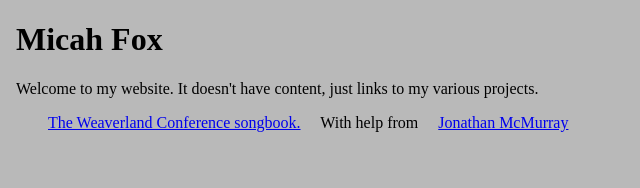
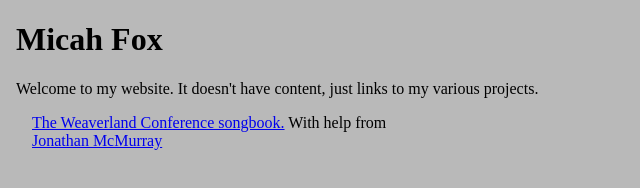
Before and after one commit to randomfox/randomfox.github.io, a plain HTML site: page index.html in a window 1280 px wide. Shown: the whole page, without its empty margins (0-640 px from the left). Drawn offline with Linux system fonts and the light colour scheme.

Commit message:
testing padding

```diff
--- a/index.html
+++ b/index.html
@@ -10,11 +10,8 @@
       font-size: 12pt;
       margin-left: 1em;
     }
-    a {
-      padding: 1em;
-    }
     #second {
-      padding-top: 10em;
+      padding-top: 5em;
     }
     ul {
       padding-left: 1em;
@@ -27,7 +24,7 @@
     Welcome to my website. It doesn't have content, just links to my various projects.
   </p>
   <ul>
-    <li><a href="https://songbook.micahfox.dev">The Weaverland Conference songbook.</a> With help from <a id="second" href="https://github.com/Jonathannathaokay">Jonathan McMurray</a></li>
+    <li><a href="https://songbook.micahfox.dev">The Weaverland Conference songbook.</a> With help from <br><a id="second" href="https://github.com/Jonathannathaokay">Jonathan McMurray</a></li>
   </ul>
 </body>
 </html>
```
